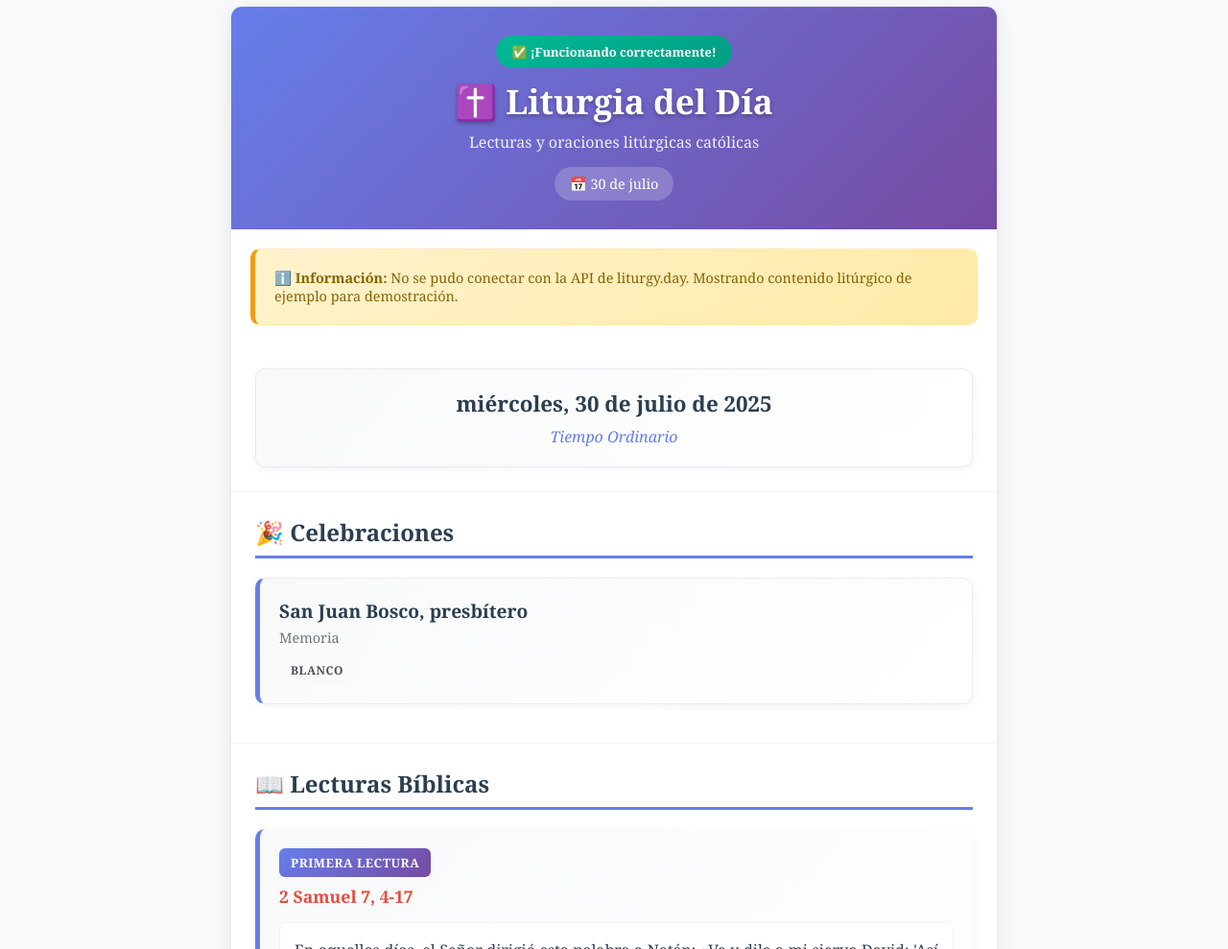
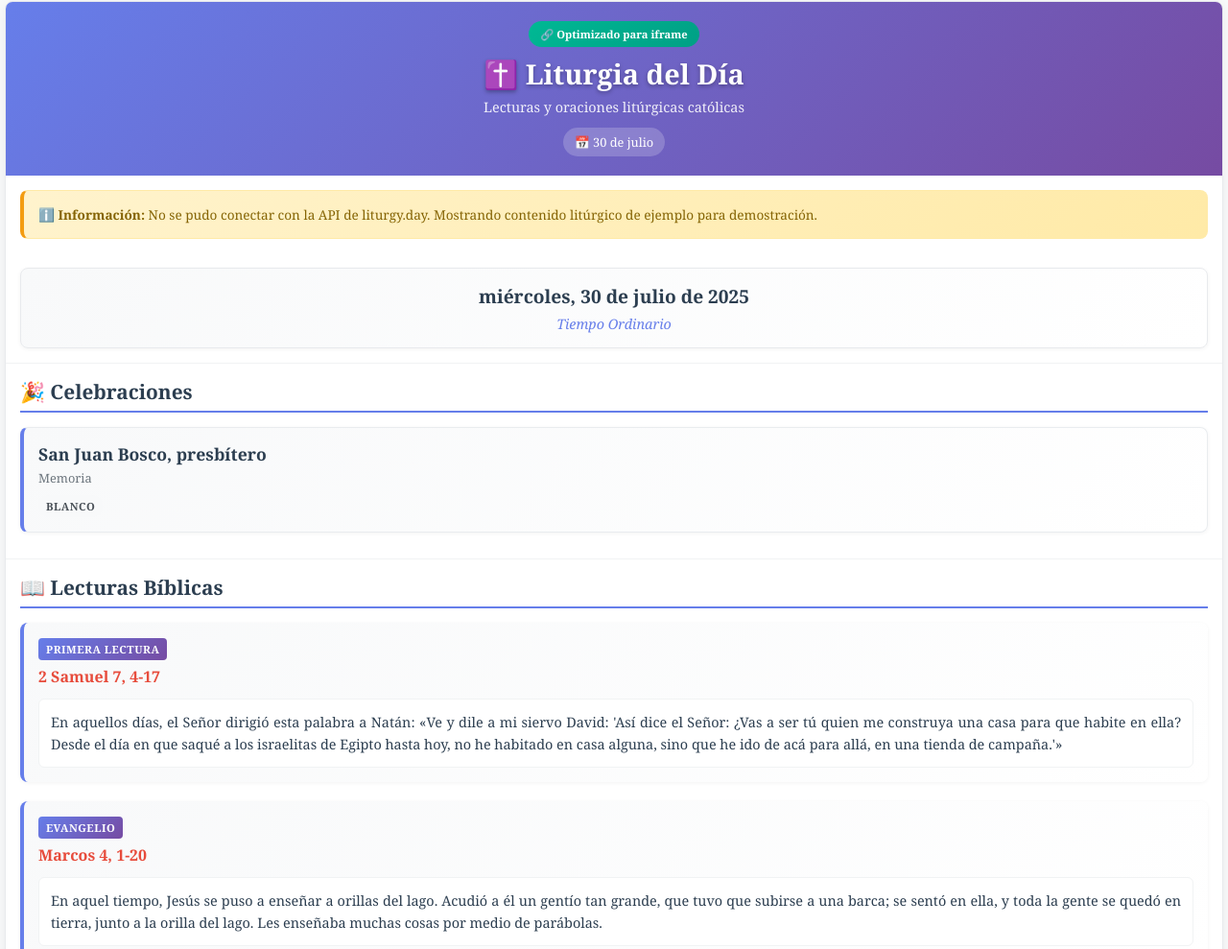
Before and after one commit to jess300605/html-starter, a website: page index.html in a window 1280 px wide. Shown: the part 4-993 px from the top of the page at 96% size. Drawn offline with Linux system fonts and the light colour scheme; no server answers.

Commit message:
Update index.html

```diff
--- a/index.html
+++ b/index.html
@@ -5,6 +5,11 @@
     <meta name="viewport" content="width=device-width, initial-scale=1.0">
     <title>Liturgia del Día</title>
     <meta name="description" content="Liturgia católica diaria con lecturas y oraciones">
+
+    <!-- Headers para permitir iframe embedding -->
+    <meta http-equiv="Content-Security-Policy" content="frame-ancestors *;">
+    <meta http-equiv="X-Frame-Options" content="ALLOWALL">
+
     <style>
         * {
             margin: 0;
@@ -15,64 +20,64 @@
         body {
             font-family: Georgia, 'Times New Roman', serif;
             background: #f8f9fa;
-            padding: 10px;
+            padding: 5px;
             min-height: 100vh;
         }
 
         .liturgy-container {
-            max-width: 800px;
+            max-width: 100%;
             margin: 0 auto;
             background: #ffffff;
-            border-radius: 12px;
-            box-shadow: 0 4px 20px rgba(0, 0, 0, 0.08);
+            border-radius: 8px;
+            box-shadow: 0 2px 12px rgba(0, 0, 0, 0.06);
             border: 1px solid #e8eaed;
             overflow: hidden;
         }
 
         .liturgy-header {
             background: linear-gradient(135deg, #667eea 0%, #764ba2 100%);
-            padding: 30px 20px;
+            padding: 20px 15px;
             text-align: center;
             color: white;
         }
 
         .liturgy-title {
-            font-size: 2.2rem;
+            font-size: 1.8rem;
             font-weight: 700;
-            margin-bottom: 8px;
+            margin-bottom: 6px;
             text-shadow: 0 2px 4px rgba(0,0,0,0.3);
         }
 
         .liturgy-subtitle {
-            font-size: 1rem;
+            font-size: 0.9rem;
             opacity: 0.9;
-            margin-bottom: 15px;
+            margin-bottom: 12px;
         }
 
         .date-badge {
-            font-size: 0.9rem;
+            font-size: 0.8rem;
             background: rgba(255,255,255,0.2);
-            padding: 8px 16px;
-            border-radius: 20px;
+            padding: 6px 12px;
+            border-radius: 15px;
             display: inline-block;
             backdrop-filter: blur(10px);
         }
 
         .loading {
-            padding: 50px;
+            padding: 30px;
             text-align: center;
             background: #fafafa;
         }
 
         .spinner {
             display: inline-block;
-            width: 32px;
-            height: 32px;
-            border: 3px solid #f3f3f3;
-            border-top: 3px solid #667eea;
+            width: 24px;
+            height: 24px;
+            border: 2px solid #f3f3f3;
+            border-top: 2px solid #667eea;
             border-radius: 50%;
             animation: spin 1s linear infinite;
-            margin-bottom: 20px;
+            margin-bottom: 15px;
         }
 
         @keyframes spin {
@@ -82,7 +87,7 @@
 
         .content-section {
             background: #ffffff;
-            padding: 25px;
+            padding: 15px;
             border-bottom: 1px solid #f1f3f4;
         }
 
@@ -93,137 +98,137 @@
         .date-card {
             background: linear-gradient(135deg, #f8f9fa, #ffffff);
             border: 1px solid #e8eaed;
-            border-radius: 10px;
-            padding: 20px;
+            border-radius: 8px;
+            padding: 15px;
             text-align: center;
-            box-shadow: 0 2px 8px rgba(0,0,0,0.05);
+            box-shadow: 0 1px 4px rgba(0,0,0,0.05);
         }
 
         .date-title {
-            font-size: 1.4rem;
+            font-size: 1.2rem;
             color: #2c3e50;
-            margin-bottom: 8px;
+            margin-bottom: 6px;
             font-weight: 600;
         }
 
         .season-info {
-            font-size: 1rem;
+            font-size: 0.9rem;
             color: #667eea;
             font-style: italic;
             font-weight: 500;
         }
 
         .section-title {
-            font-size: 1.5rem;
+            font-size: 1.3rem;
             font-weight: 700;
             color: #2c3e50;
-            margin-bottom: 20px;
-            border-bottom: 3px solid #667eea;
-            padding-bottom: 8px;
+            margin-bottom: 15px;
+            border-bottom: 2px solid #667eea;
+            padding-bottom: 6px;
             display: flex;
             align-items: center;
-            gap: 10px;
+            gap: 8px;
         }
 
         .celebration-item {
             background: linear-gradient(135deg, #f8f9fa, #ffffff);
             border: 1px solid #e9ecef;
-            border-radius: 10px;
-            padding: 20px;
-            border-left: 5px solid #667eea;
-            margin-bottom: 15px;
-            box-shadow: 0 2px 8px rgba(0,0,0,0.05);
+            border-radius: 8px;
+            padding: 15px;
+            border-left: 4px solid #667eea;
+            margin-bottom: 12px;
+            box-shadow: 0 1px 4px rgba(0,0,0,0.05);
         }
 
         .celebration-title {
-            font-size: 1.2rem;
+            font-size: 1.1rem;
             font-weight: 600;
             color: #2c3e50;
-            margin-bottom: 5px;
+            margin-bottom: 4px;
         }
 
         .celebration-rank {
             color: #6c757d;
-            font-size: 0.9rem;
-            margin-bottom: 10px;
+            font-size: 0.8rem;
+            margin-bottom: 8px;
         }
 
         .color-badge {
             display: inline-block;
-            padding: 6px 12px;
-            border-radius: 15px;
-            font-size: 0.75rem;
+            padding: 4px 8px;
+            border-radius: 12px;
+            font-size: 0.7rem;
             font-weight: 600;
             text-transform: uppercase;
             letter-spacing: 0.5px;
         }
 
         .reading-item {
-            margin-bottom: 25px;
-            padding: 20px;
+            margin-bottom: 20px;
+            padding: 15px;
             background: linear-gradient(135deg, #f8f9fa, #ffffff);
-            border-radius: 10px;
-            border-left: 5px solid #667eea;
-            box-shadow: 0 2px 8px rgba(0,0,0,0.05);
+            border-radius: 8px;
+            border-left: 4px solid #667eea;
+            box-shadow: 0 1px 4px rgba(0,0,0,0.05);
         }
 
         .reading-header {
-            margin-bottom: 15px;
+            margin-bottom: 12px;
         }
 
         .reading-type {
             background: linear-gradient(135deg, #667eea, #764ba2);
             color: white;
-            padding: 6px 12px;
-            border-radius: 6px;
-            font-size: 0.8rem;
+            padding: 4px 8px;
+            border-radius: 4px;
+            font-size: 0.7rem;
             font-weight: 600;
             text-transform: uppercase;
             letter-spacing: 0.5px;
-            margin-right: 10px;
+            margin-right: 8px;
             display: inline-block;
-            margin-bottom: 8px;
+            margin-bottom: 6px;
         }
 
         .reading-citation {
             font-weight: 700;
             color: #e74c3c;
-            font-size: 1.1rem;
+            font-size: 1rem;
             display: block;
         }
 
         .reading-text {
             color: #2c3e50;
-            line-height: 1.7;
-            font-size: 1rem;
+            line-height: 1.6;
+            font-size: 0.9rem;
             text-align: justify;
-            padding: 15px;
+            padding: 12px;
             background: white;
-            border-radius: 8px;
+            border-radius: 6px;
             border: 1px solid #f1f3f4;
         }
 
         .psalm-item {
-            padding: 20px;
+            padding: 15px;
             background: linear-gradient(135deg, #f4f1f8, #ffffff);
-            border-radius: 10px;
-            border-left: 5px solid #9c27b0;
-            margin-bottom: 15px;
-            box-shadow: 0 2px 8px rgba(0,0,0,0.05);
+            border-radius: 8px;
+            border-left: 4px solid #9c27b0;
+            margin-bottom: 12px;
+            box-shadow: 0 1px 4px rgba(0,0,0,0.05);
         }
 
         .psalm-citation {
             font-weight: 700;
             color: #9c27b0;
-            margin-bottom: 12px;
-            font-size: 1.1rem;
+            margin-bottom: 10px;
+            font-size: 1rem;
         }
 
         .psalm-text {
             color: #2c3e50;
-            line-height: 1.7;
+            line-height: 1.6;
             font-style: italic;
-            font-size: 1rem;
+            font-size: 0.9rem;
             text-align: justify;
         }
 
@@ -231,48 +236,49 @@
             background: linear-gradient(135deg, #fff3cd, #ffeaa7);
             border: 1px solid #ffeaa7;
             color: #856404;
-            padding: 20px;
-            margin: 20px;
-            border-radius: 10px;
-            font-size: 0.9rem;
-            border-left: 5px solid #f39c12;
+            padding: 15px;
+            margin: 15px;
+            border-radius: 8px;
+            font-size: 0.85rem;
+            border-left: 4px solid #f39c12;
         }
 
         .footer-info {
             background: #f8f9fa;
-            padding: 15px;
+            padding: 12px;
             text-align: center;
-            font-size: 0.8rem;
+            font-size: 0.75rem;
             color: #6c757d;
             border-top: 1px solid #e9ecef;
         }
 
-        .success-badge {
+        .iframe-friendly {
             background: linear-gradient(135deg, #00b894, #00a085);
             color: white;
-            padding: 8px 16px;
-            border-radius: 20px;
-            font-size: 0.8rem;
+            padding: 6px 12px;
+            border-radius: 15px;
+            font-size: 0.7rem;
             font-weight: 600;
             display: inline-block;
-            margin-bottom: 10px;
+            margin-bottom: 8px;
         }
 
+        /* Optimizaciones para iframe */
         @media (max-width: 768px) {
             body {
-                padding: 5px;
+                padding: 2px;
             }
 
             .liturgy-title {
-                font-size: 1.8rem;
+                font-size: 1.6rem;
             }
 
             .content-section {
-                padding: 20px;
+                padding: 12px;
             }
 
             .reading-text, .psalm-text {
-                font-size: 0.95rem;
+                font-size: 0.85rem;
             }
         }
     </style>
@@ -280,7 +286,7 @@
 <body>
     <div class="liturgy-container">
         <div class="liturgy-header">
-            <div class="success-badge">✅ ¡Funcionando correctamente!</div>
+            <div class="iframe-friendly">🔗 Optimizado para iframe</div>
             <h1 class="liturgy-title">✝️ Liturgia del Día</h1>
             <p class="liturgy-subtitle">Lecturas y oraciones litúrgicas católicas</p>
             <div class="date-badge" id="dateBadge">📅 Cargando...</div>
@@ -288,8 +294,8 @@
 
         <div id="loading" class="loading">
             <div class="spinner"></div>
-            <div style="color: #667eea; font-size: 1.1rem; font-weight: 500;">🙏 Cargando liturgia del día...</div>
-            <div style="color: #6c757d; font-size: 0.9rem; margin-top: 10px;">Conectando con liturgy.day</div>
+            <div style="color: #667eea; font-size: 1rem; font-weight: 500;">🙏 Cargando liturgia del día...</div>
+            <div style="color: #6c757d; font-size: 0.8rem; margin-top: 8px;">Conectando con liturgy.day</div>
         </div>
 
         <div id="errorNotice" class="error-notice" style="display: none;">
@@ -300,7 +306,7 @@
 
         <div class="footer-info">
             <div>📖 Datos litúrgicos de <strong>liturgy.day</strong></div>
-            <div style="margin-top: 5px;">✅ Widget funcionando correctamente en Netlify/Vercel</div>
+            <div style="margin-top: 4px;">🔗 Compatible con iframe embedding</div>
         </div>
     </div>
 
@@ -308,7 +314,10 @@
         (function() {
             'use strict';
 
-            console.log('🚀 Iniciando widget de liturgia...');
+            // Configurar headers para iframe
+            if (window.self !== window.top) {
+                console.log('🔗 Ejecutándose dentro de un iframe');
+            }
 
             const dateBadge = document.getElementById('dateBadge');
             const loading = document.getElementById('loading');
@@ -328,19 +337,19 @@
                 readings: [
                     {
                         citation: "2 Samuel 7, 4-17",
-                        reading: "En aquellos días, el Señor dirigió esta palabra a Natán: «Ve y dile a mi siervo David: 'Así dice el Señor: ¿Vas a ser tú quien me construya una casa para que habite en ella? Desde el día en que saqué a los israelitas de Egipto hasta hoy, no he habitado en casa alguna, sino que he ido de acá para allá, en una tienda de campaña. En todo el tiempo que he caminado con los israelitas, ¿acaso dije yo a alguno de los jefes de Israel, a quienes mandé que apacentaran a mi pueblo: Por qué no me habéis construido una casa de cedro?' Pues bien, esto es lo que vas a decir a mi siervo David: 'Así dice el Señor de los ejércitos: Yo te saqué del pastizal, de andar tras las ovejas, para que fueras jefe de mi pueblo, Israel.'»",
+                        reading: "En aquellos días, el Señor dirigió esta palabra a Natán: «Ve y dile a mi siervo David: 'Así dice el Señor: ¿Vas a ser tú quien me construya una casa para que habite en ella? Desde el día en que saqué a los israelitas de Egipto hasta hoy, no he habitado en casa alguna, sino que he ido de acá para allá, en una tienda de campaña.'»",
                         type: "Primera Lectura"
                     },
                     {
                         citation: "Marcos 4, 1-20",
-                        reading: "En aquel tiempo, Jesús se puso a enseñar a orillas del lago. Acudió a él un gentío tan grande, que tuvo que subirse a una barca; se sentó en ella, y toda la gente se quedó en tierra, junto a la orilla del lago. Les enseñaba muchas cosas por medio de parábolas y les decía en su enseñanza: «Escuchad: Salió el sembrador a sembrar. Al sembrar, algo cayó al borde del camino; vinieron los pájaros y se lo comieron. Algo cayó en terreno pedregoso, donde no había mucha tierra, y brotó en seguida por no ser profunda la tierra; pero cuando salió el sol, se abrasó y, por no tener raíz, se secó. Algo cayó entre zarzas; crecieron las zarzas, lo ahogaron, y no dio grano. Y algo cayó en tierra buena: brotó, creció y dio grano; unas espigas dieron el treinta por uno; otras, el sesenta por uno; otras, el ciento por uno.»",
+                        reading: "En aquel tiempo, Jesús se puso a enseñar a orillas del lago. Acudió a él un gentío tan grande, que tuvo que subirse a una barca; se sentó en ella, y toda la gente se quedó en tierra, junto a la orilla del lago. Les enseñaba muchas cosas por medio de parábolas.",
                         type: "Evangelio"
                     }
                 ],
                 psalms: [
                     {
                         citation: "Salmo 88, 4-5. 27-28. 29-30",
-                        psalm: "R/. Cantaré eternamente las misericordias del Señor.\n\nSellé una alianza con mi elegido,\njurando a David, mi siervo:\n«Te fundaré un linaje perpetuo,\nedificaré tu trono para todas las edades.» R/.\n\nÉl me invocará: «Tú eres mi padre,\nmi Dios, mi Roca salvadora.»\nYo lo nombraré mi primogénito,\nel Altísimo entre los reyes de la tierra. R/.\n\nLe mantendré eternamente mi favor,\nmi alianza con él será estable.\nLe daré una descendencia perpetua\ny un trono duradero como el cielo.» R/."
+                        psalm: "R/. Cantaré eternamente las misericordias del Señor.\n\nSellé una alianza con mi elegido,\njurando a David, mi siervo:\n«Te fundaré un linaje perpetuo,\nedificaré tu trono para todas las edades.» R/."
                     }
                 ]
             };
@@ -367,7 +376,6 @@
             }
 
             function renderContent(data) {
-                console.log('🎨 Renderizando contenido:', data);
                 const formattedDate = formatDate(data.date);
 
                 let html = `
@@ -433,7 +441,6 @@
                 }
 
                 content.innerHTML = html;
-                console.log('✅ Contenido renderizado correctamente');
             }
 
             async function loadLiturgy() {
@@ -445,7 +452,6 @@
                 });
 
                 try {
-                    console.log('🌐 Conectando con liturgy.day API...');
                     const response = await fetch(`https://liturgy.day/api/v1/calendar/${today}`);
 
                     if (!response.ok) {
@@ -453,7 +459,6 @@
                     }
 
                     const data = await response.json();
-                    console.log('✅ Datos recibidos de la API:', data);
 
                     if (data && (data.readings || data.celebrations || data.psalms)) {
                         renderContent(data);
@@ -478,7 +483,6 @@
                 loadLiturgy();
             }
 
-            console.log('🎯 Widget de liturgia inicializado correctamente');
         })();
     </script>
 </body>
```
